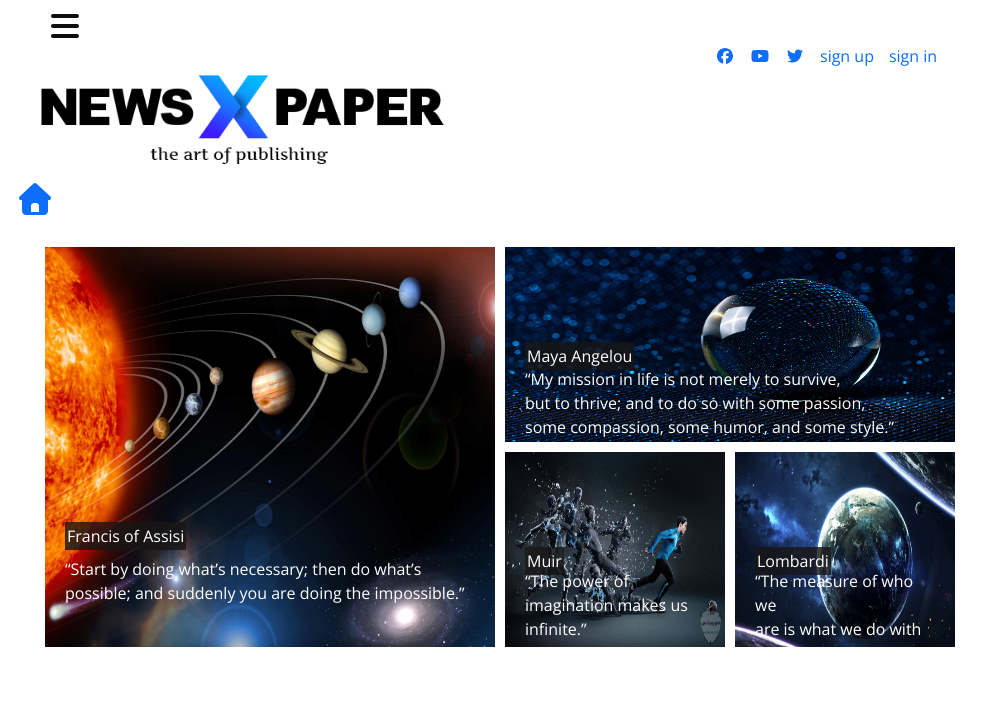
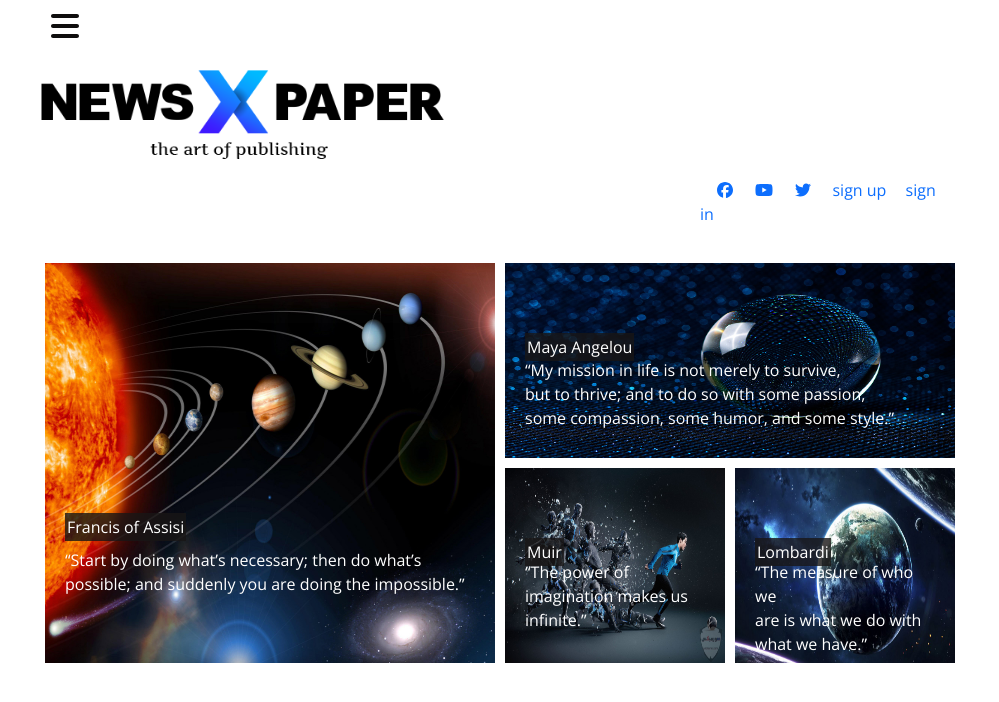
Before and after one commit to ramy-salama/News, a plain HTML site: page index.html in a window 1280 px wide. Shown: the whole page, without its empty margins (0-999 px from the left). Drawn offline with nearby package versions, Linux system fonts and the light colour scheme.

Commit message:
modified index and style

```diff
--- a/index.html
+++ b/index.html
@@ -20,18 +20,20 @@
     <div class="contenar">
         <div id="click" class="icon">
             <i class="fas fa-bars fa-2x"></i>
-        </div>
-        <div class="sign">
-            <a href=""><i class="fab fa-facebook"></i></a>
-            <a href=""><i class="fab fa-youtube"></i></a>
-            <a href=""><i class="fab fa-twitter"></i></a>
-            <a href="">sign up</a>
-            <a href="">sign in</a>
 
         </div>
-        <img src="img/logo.png">
-        <br>
-        <a href=""><i class="fas fa-home fa-2x"></i></a>
+
+
+        <div>
+            <img src="img/logo.png">
+            <div class="sign">
+                <a href="https://www.facebook.com/"><i class="fab fa-facebook"></i></a>
+                <a href="https://www.youtube.com/"><i class="fab fa-youtube"></i></a>
+                <a href="https://twitter.com/"><i class="fab fa-twitter"></i></a>
+                <a href="">sign up</a>
+                <a href="">sign in</a>
+            </div>
+        </div>
         <div id="sidebar" class="hide">
             <ul class="menu">
                 <il><a href="#">progra</a></il>
--- a/style/main.css
+++ b/style/main.css
@@ -62,15 +62,14 @@ body {
 
 .contenar img {
     width: 450px;
-    margin-top: -40px;
+    margin-top: -15px;
 }
 
 .sign {
-    width: 400px;
+    width: 280px;
     height: 30px;
     padding: 0 15px;
     margin-left: 670px;
-    display: flex;
 
 }
 
@@ -137,7 +136,6 @@ body {
 
     .sign {
         margin-left: 200px;
-
     }
 }
 
```
